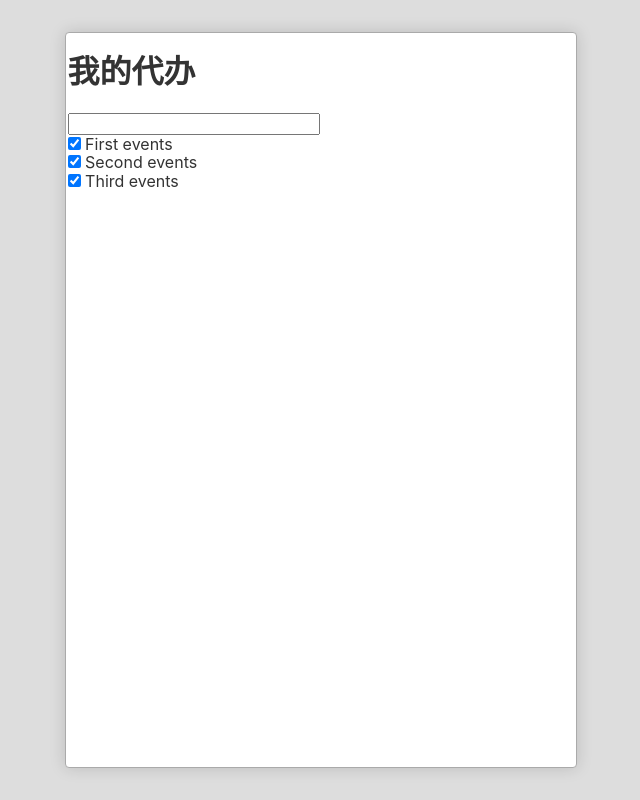
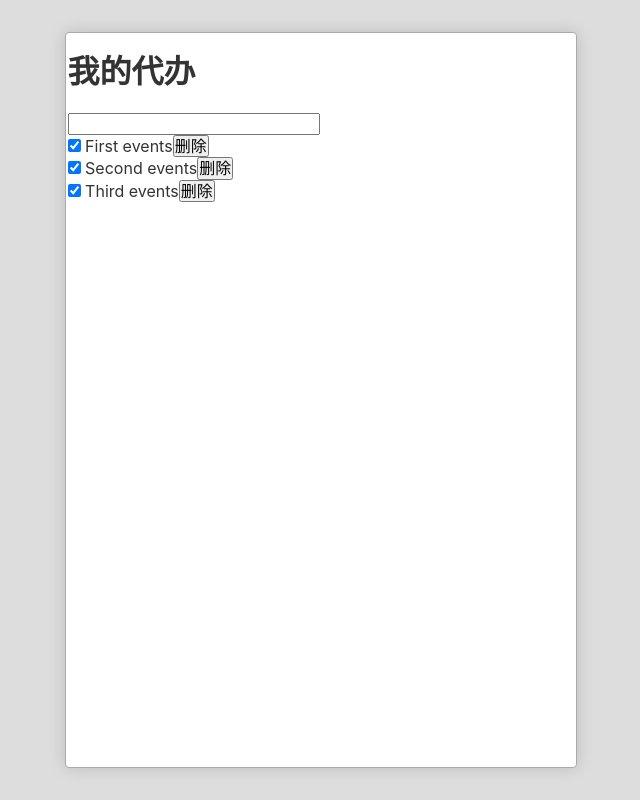
Before and after one commit to ggg50/toDoList, a React (Create React App) app in the folder app/: page / in a window 1280 px wide. Shown: the whole page, without its empty margins (319-959 px from the left). Built offline with nearby package versions, Linux system fonts and the light colour scheme.

Commit message:
delete feature

```diff
--- a/app/src/App.js
+++ b/app/src/App.js
@@ -22,14 +22,14 @@
     let todos = this.state.todoList.map(todo => {
       return (
         <li key={todo.id}>
-          <TodoItem item={todo} onToggle={this.toggle.bind(this)}/>
+          <TodoItem item={todo} onToggle={this.toggle.bind(this)} onDelete={this.delete.bind(this)}/>
         </li>
       )
     })
     return (
       <div className="App">
         <h1>我的代办</h1>
-        <TodoInput content={this.state.newTodo} onSubmit={this.addTodo.bind(this)}/>
+        <TodoInput content={this.state.newTodo} onSubmit={this.addTodo.bind(this)} />
         <ul>{todos}</ul>
       </div>
     )
@@ -52,6 +52,11 @@
     todoItem.status = todoItem.status === "completed" ? "" : "completed";
     this.setState(this.state);
   }
+
+  delete(e, todoItem) {
+    todoItem.delete = true;
+    this.setState(this.state);
+  }
 }
 
 ReactDOM.render(<App />, document.querySelector("#root"));
--- a/app/src/todoItem.js
+++ b/app/src/todoItem.js
@@ -8,12 +8,16 @@
     return  (
       <div>
         <input type="checkbox" checked={this.props.item.status === "completed"} onChange={this.toggle.bind(this)}/> {this.props.item.title}
+        <button onClick={this.delete.bind(this)}>删除</button>
       </div>
     )
   }
 
   toggle(e) {
-    this.props.onToggle(e, this.props.item)
+    this.props.onToggle(e, this.props.item);
+  }
+  delete(e) {
+    this.props.onDelete(e, this.props.item);
   }
 }
 
```
